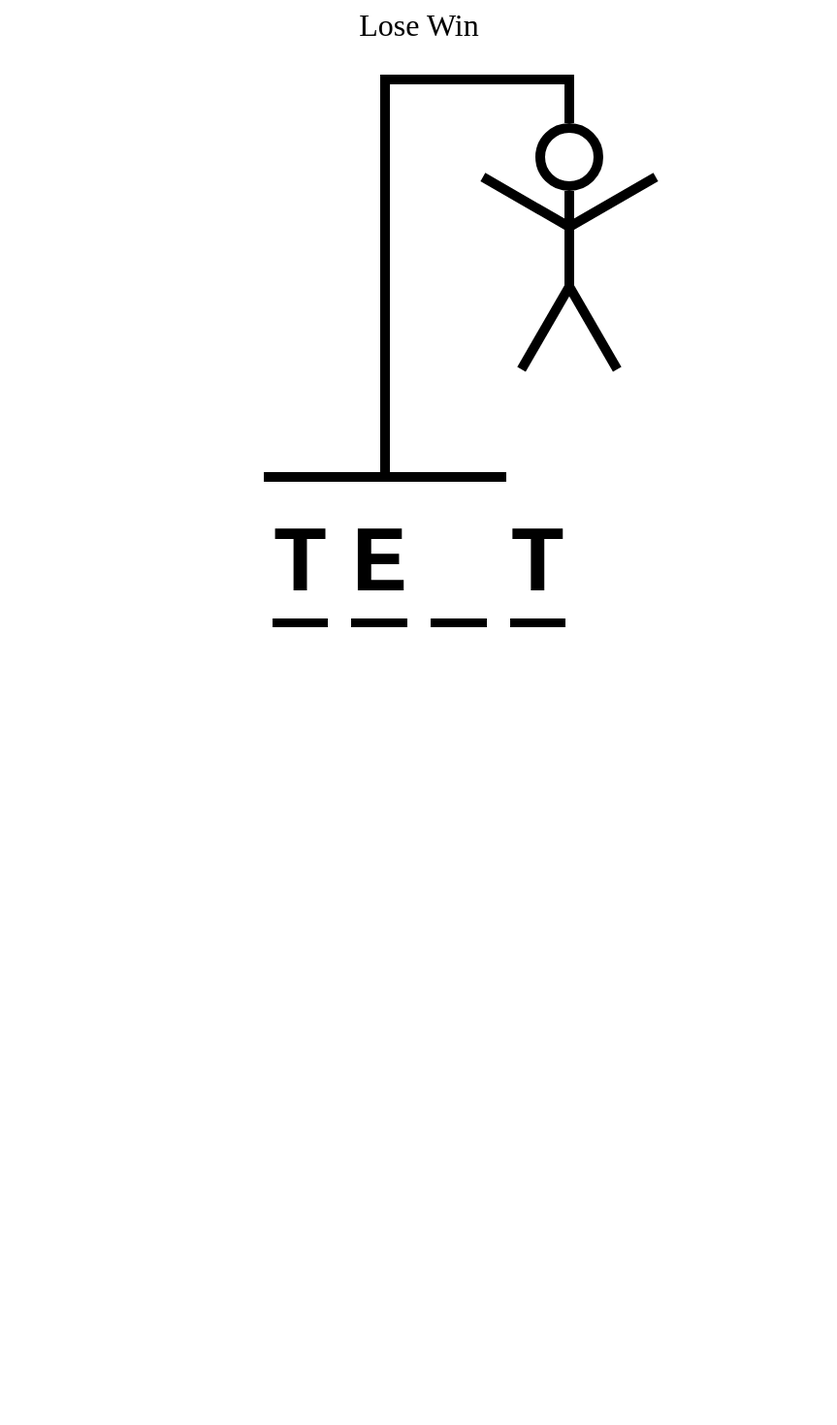
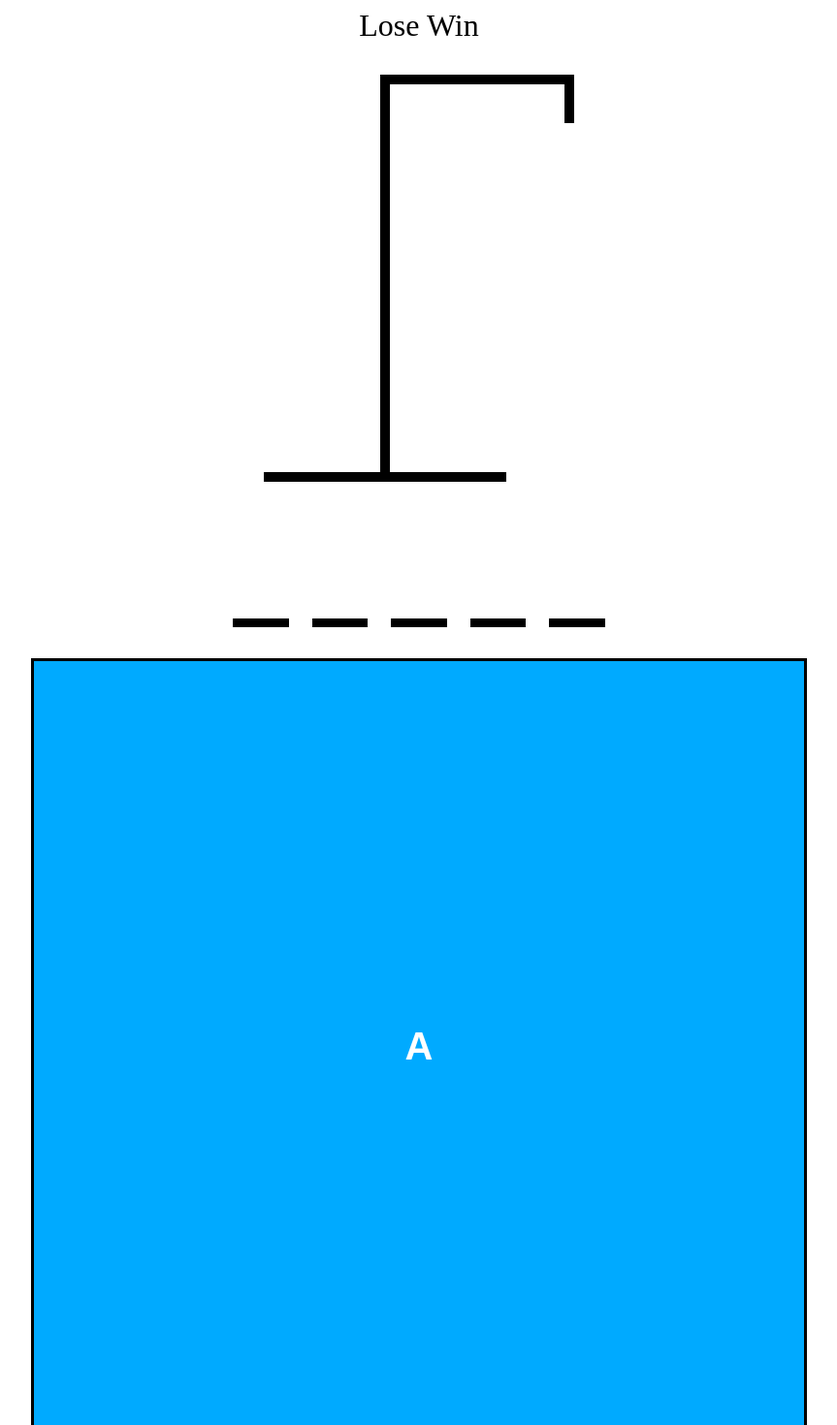
Before and after one commit to kobebuckley/hangman, a React (Vite) app in the folder hangman-vite/: page / in a window 1280 px wide. Shown: the top 1470 px of the page at 97% size, without its empty margins (208-1071 px from the left). Before the commit the page ends 800 px from the top, so only its background shows below. Built offline with nearby package versions, Linux system fonts and the light colour scheme.

Commit message:
basic hangmane functionality except visual keyboard is complete

```diff
--- a/hangman-vite/src/App.tsx
+++ b/hangman-vite/src/App.tsx
@@ -1,4 +1,4 @@
-import { useState } from "react"
+import { useCallback, useEffect, useState } from "react"
 import words from "./wordList.json"
 import { HangmanDrawing } from "./HangmanDrawing";
 import { HangmanWord } from "./HangmanWord";
@@ -11,6 +11,55 @@
   })
 
   const [guessedLetters, setGuessedLetters] = useState<string[]>([])
+
+  const inCorrectLetters = guessedLetters.filter(letter => !wordToGuess.includes(letter))
+
+
+
+
+
+
+
+
+    const addGuessedLetter = useCallback((letter: string)=>{
+      if(guessedLetters.includes(letter)) return
+
+      setGuessedLetters(currentLetters => [...currentLetters, letter])
+    },[guessedLetters ])
+
+
+
+
+
+
+
+
+
+
+
+
+
+
+
+
+  useEffect (() => {
+    const handler = (e: KeyboardEvent) =>{
+      const key = e.key
+
+      if(!key.match(/^[a-z]$/)) return
+
+      e.preventDefault()
+      addGuessedLetter(key)
+    }
+
+    document.addEventListener("keypress",handler)
+
+    return () => {
+      document.removeEventListener("keypress",handler)
+    }
+
+  },[guessedLetters])
+
   return(
     <div style={{
       maxWidth: "800px",
@@ -18,16 +67,26 @@
       flexDirection: "column",
       gap: "2rem",
       margin: "0 auto",
-      alignItems: "center"
+      alignItems: "center",
     }}>
 
       <div style={{fontSize: "2rem", textAlign:"center"}}>
         Lose
         Win
       </div>
-      <HangmanDrawing />
-      <HangmanWord />
-      <Keyboard />
+      <HangmanDrawing numberOfGuesses = {inCorrectLetters.length} />
+      <HangmanWord guessedLetters = {guessedLetters} wordToGuess ={wordToGuess} />
+
+
+
+
+  <div style={{ alignSelf:"stretch" }}>
+
+        <Keyboard
+
+        />
+      </div>
+
     </div>
   )
 
--- a/hangman-vite/src/HangmanDrawing.tsx
+++ b/hangman-vite/src/HangmanDrawing.tsx
@@ -79,19 +79,18 @@
     }} />
 )
 
+const BODY_PARTS = [HEAD,BODY,RIGHT_ARM,LEFT_ARM,RIGHT_LEG,LEFT_LEG]
+
+type HangmanDrawingProps = {
+    numberOfGuesses: number
+}
 
 
 
+export function HangmanDrawing({ numberOfGuesses } : HangmanDrawingProps){
 
-
-export function HangmanDrawing(){
     return <div style={{ position: "relative" }}>
-        {HEAD}
-        {BODY}
-        {RIGHT_ARM}
-        {LEFT_ARM}
-        {RIGHT_LEG}
-        {LEFT_LEG}
+       {BODY_PARTS.slice(0,numberOfGuesses)}
 
         <div style={{height: "50px", width: "10px", background: "black", position: "absolute", top: 0, right: 0}}/>
         <div style={{height: "10px", width: "200px", background: "black", marginLeft: "120px"}}/>
--- a/hangman-vite/src/HangmanWord.tsx
+++ b/hangman-vite/src/HangmanWord.tsx
@@ -1,6 +1,10 @@
-export function HangmanWord() {
-    const word = "test"
-    const guessedLetters = ['t','e']
+type HangmanWordProps = {
+    guessedLetters: string[]
+    wordToGuess: string
+}
+
+export function HangmanWord({ guessedLetters, wordToGuess }: HangmanWordProps) {
+
     return (
     <div
     style= {{
@@ -12,7 +16,7 @@
       fontFamily: "monospace",
     }}
     >
-        {word.split("").map((letter, index) => (
+        {wordToGuess.split("").map((letter, index) => (
             <span style={{ borderBottom: ".1em solid black" }} key={index}>
                 <span style={{
                     visibility: guessedLetters.includes(letter) ? "visible" : "hidden",
--- /dev/null
+++ b/hangman-vite/src/Keyboard.module.css
@@ -0,0 +1,27 @@
+.btn {
+    width: 100%;
+    align-self: "stretch";
+    border: 3px solid black;
+    background:none;
+    aspect-ratio: 1/1;
+    font-size: 2.5rem;
+    text-transform: uppercase;
+    padding: .5rem;
+    font-weight: bold;
+    cursor: pointer;
+    color: black;
+  }
+
+.btn.active {
+    background-color: hsl(200,100%,50%);
+    color: white;
+}
+
+.btn.inactive {
+    opacity: .3;
+}
+
+  .btn:hover:not(:disabled),
+  .btn:focus:not(:disabled) {
+    background-color: hsl(200,100%,75%);
+  }
--- a/hangman-vite/src/Keyboard.tsx
+++ b/hangman-vite/src/Keyboard.tsx
@@ -1,18 +1,57 @@
+import styles from "./Keyboard.module.css"
+
+
 const KEYS = [
-
+  "a",
+  "b",
+  "c",
+  "d",
+  "e",
+  "f",
+  "g",
+  "h",
+  "i",
+  "j",
+  "k",
+  "l",
+  "m",
+  "n",
+  "o",
+  "p",
+  "q",
+  "r",
+  "s",
+  "t",
+  "u",
+  "v",
+  "w",
+  "x",
+  "y",
+  "z",
 ]
 
 export function Keyboard(){
     return(
         <div style={{
             display: 'grid',
-            gridTemplateColumns: "repeat(auto-fit, minmax(75, 1fr)",
+            gridTemplateColumns: "repeat(auto-fit, minmax(75, 1fr))",
             gap: ".5rem",
           }}
           >
-           {KEYS.map(key => {
-            return <button key={key}>{key}</button>
+          {KEYS.map(key => {
+
+        return (
+          <button
+
+            className={`${styles.btn} ${styles.active}`}
+            key={key}
+          >
+            {key}
+          </button>
+        )
+
            })}
+
           </div>
         )
 }
```
